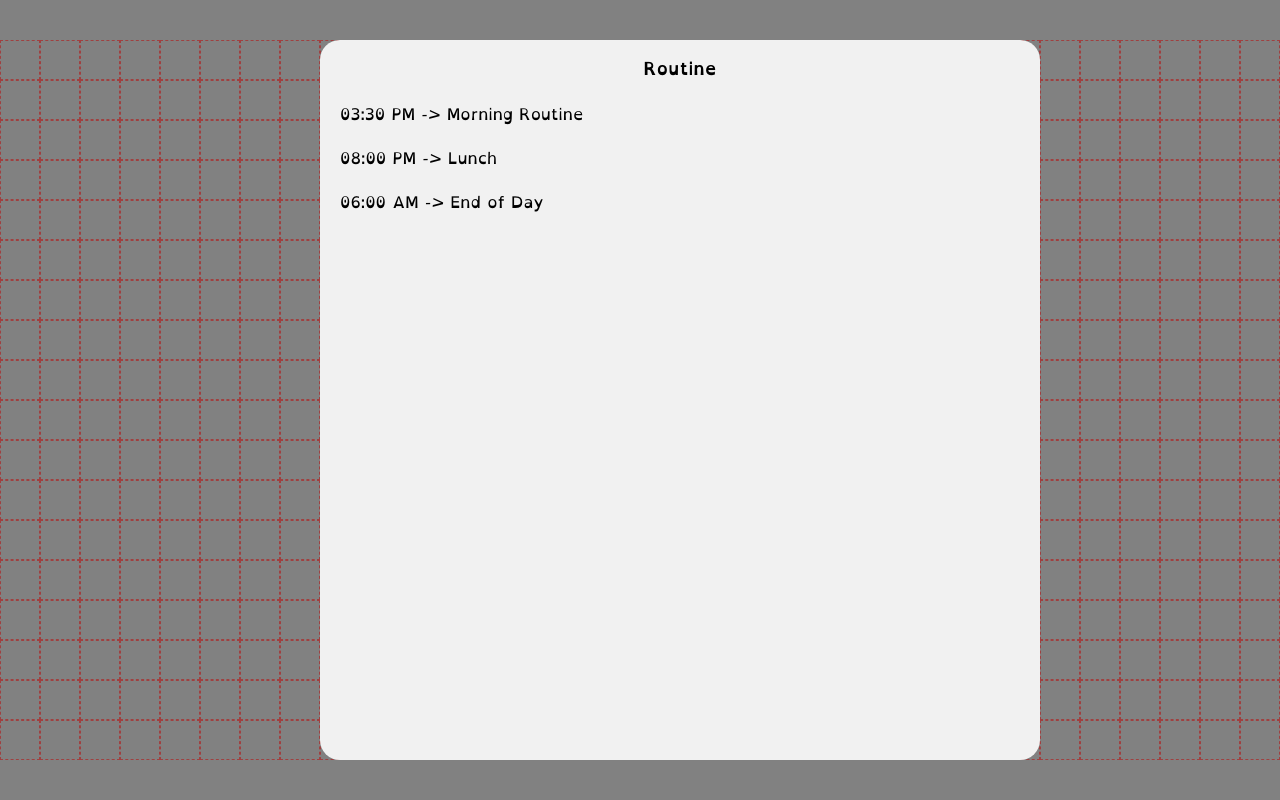
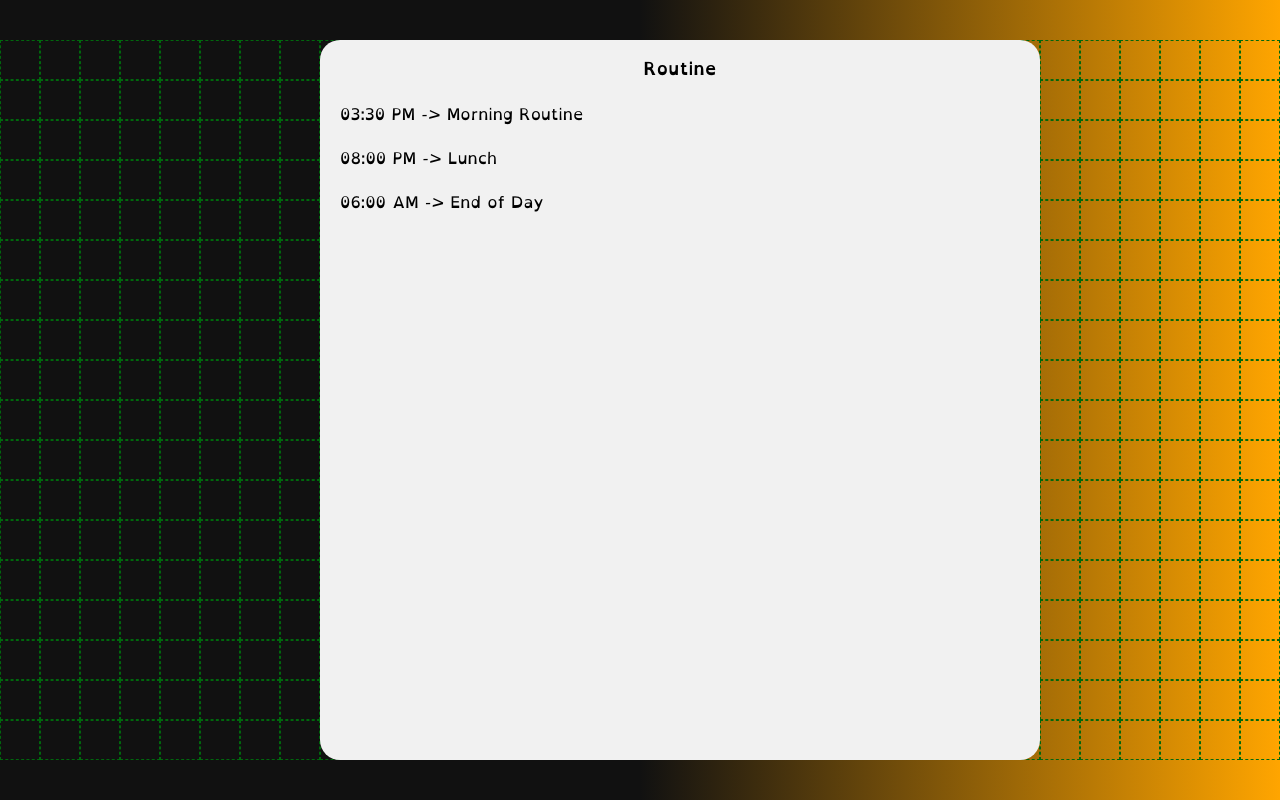
Before and after one commit to zeecase/ClassZ_Ver.0.3_Public, a plain HTML site: page index.html in a window 1280 px wide. Drawn offline with Linux system fonts and the light colour scheme.

Commit message:
Add gradient background

```diff
--- a/CSS/ClassZ.css
+++ b/CSS/ClassZ.css
@@ -49,7 +49,7 @@ p {
 }
 
 .grid-item {
-    border: dashed 1px var(--themeColor);
+    border: dashed 1px #00680D;
 }
 
 .element {
@@ -57,6 +57,12 @@ p {
 }
 
 /* IDs */
+
+#background{
+    width: 100vw;
+    height:100vh;
+}
+
 #view {
     position: fixed;
     top: 50%;
--- a/JS/Managers/SettingsManager.js
+++ b/JS/Managers/SettingsManager.js
@@ -11,7 +11,7 @@ export default class SettingsManager extends Manager{
         this.themeColors = ["#A04040", "#FFA500","#E3D12F", "#00680D","#0473AD","#9107A8"];
         this.classCode = "";
         this.username = "";
-        this.activeTheme = "#A04040";
+        this.activeTheme = "#FFA500";
         this.countdownLength = 5;
         this.alarm = false;
         this.useTextSpeech = false;
--- a/JS/Managers/ViewManager.js
+++ b/JS/Managers/ViewManager.js
@@ -50,6 +50,7 @@ export default class ViewManager extends Manager{
         //Add elements to view//
         let view = this.getGrid() + this.elementsManager.view;
 
+
         //console.log(view);
 
         //Update view//
@@ -100,10 +101,14 @@ export default class ViewManager extends Manager{
         this.screenWidth = window.innerWidth;
         this.screenHeight = window.innerHeight;
 
+        let background = document.getElementById("background");
+
         //Set Landscape//
         if(this.screenWidth > this.screenHeight){
 
             this.isLandscape = true;
+
+            background.style.background = "linear-gradient(90deg, var(--darkColor) 50%, var(--themeColor) 100%)";
 
             //set full width
             if((this.screenWidth/16) < (this.screenHeight/9)){
@@ -132,6 +137,8 @@ export default class ViewManager extends Manager{
         }else{
 
             this.isLandscape = false;
+
+            background.style.background = "linear-gradient(0deg, var(--darkColor) 50%, var(--themeColor) 100%)";
 
             //set full height
             if((this.screenHeight/16) < (this.screenWidth/9)){
--- a/index.html
+++ b/index.html
@@ -20,7 +20,9 @@
 
     <!-- View -->
     <body>
+        <div id="background">
         <!-- Grid View -->
         <div id="view" class="grid-container"></div>
+            </div>
     </body>
 </html>
```
